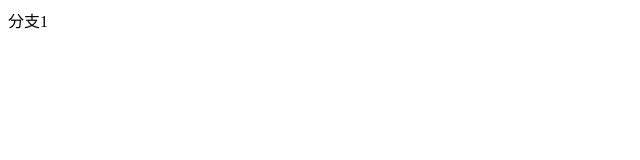
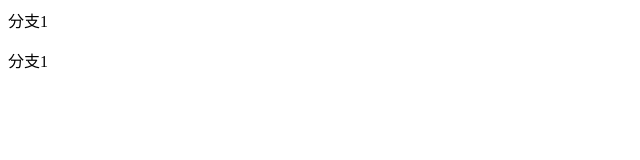
Before and after one commit to pengjinl/ali, a plain HTML site: page index.html in a window 1280 px wide. Shown: the full height of the page, 0-640 px from the left. Drawn offline with Linux system fonts and the light colour scheme.

```diff
--- a/index.html
+++ b/index.html
@@ -1 +1,2 @@
 <p>分支1</p>
+<p>分支1</p>
```
